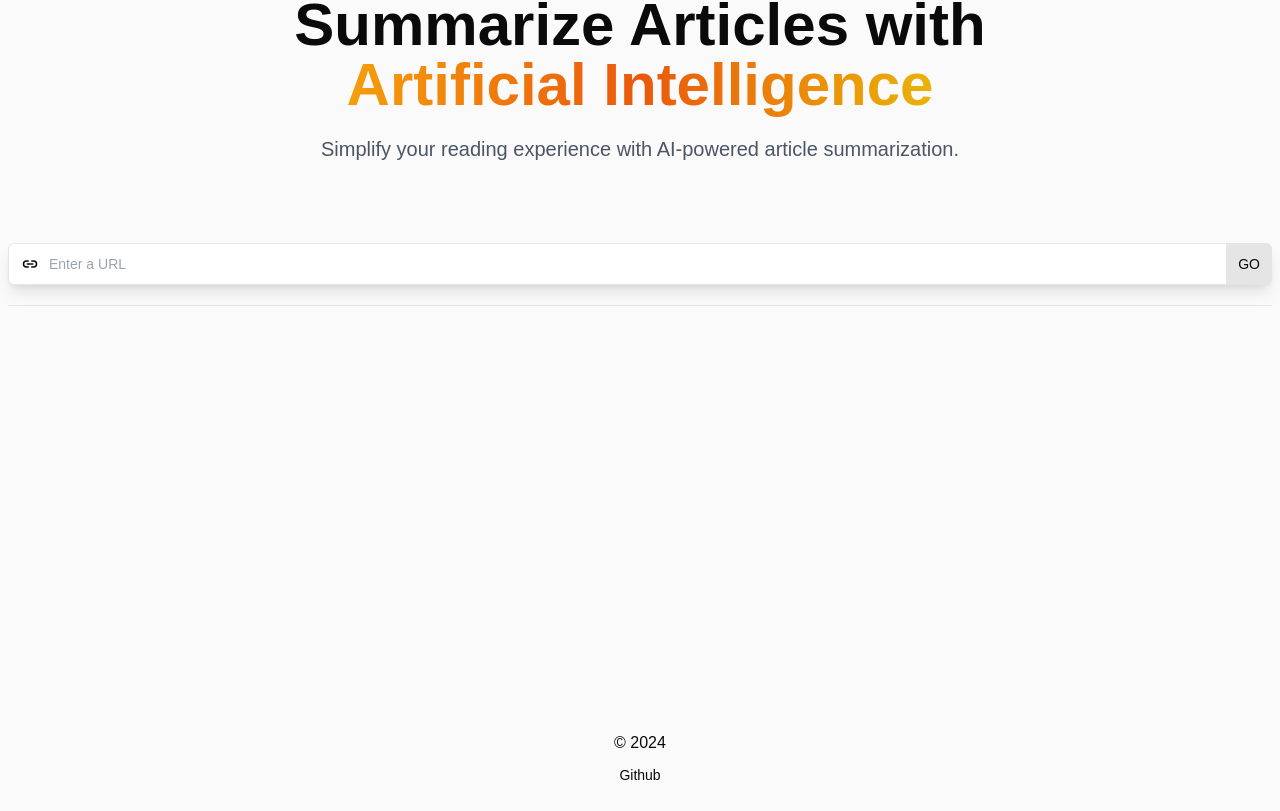
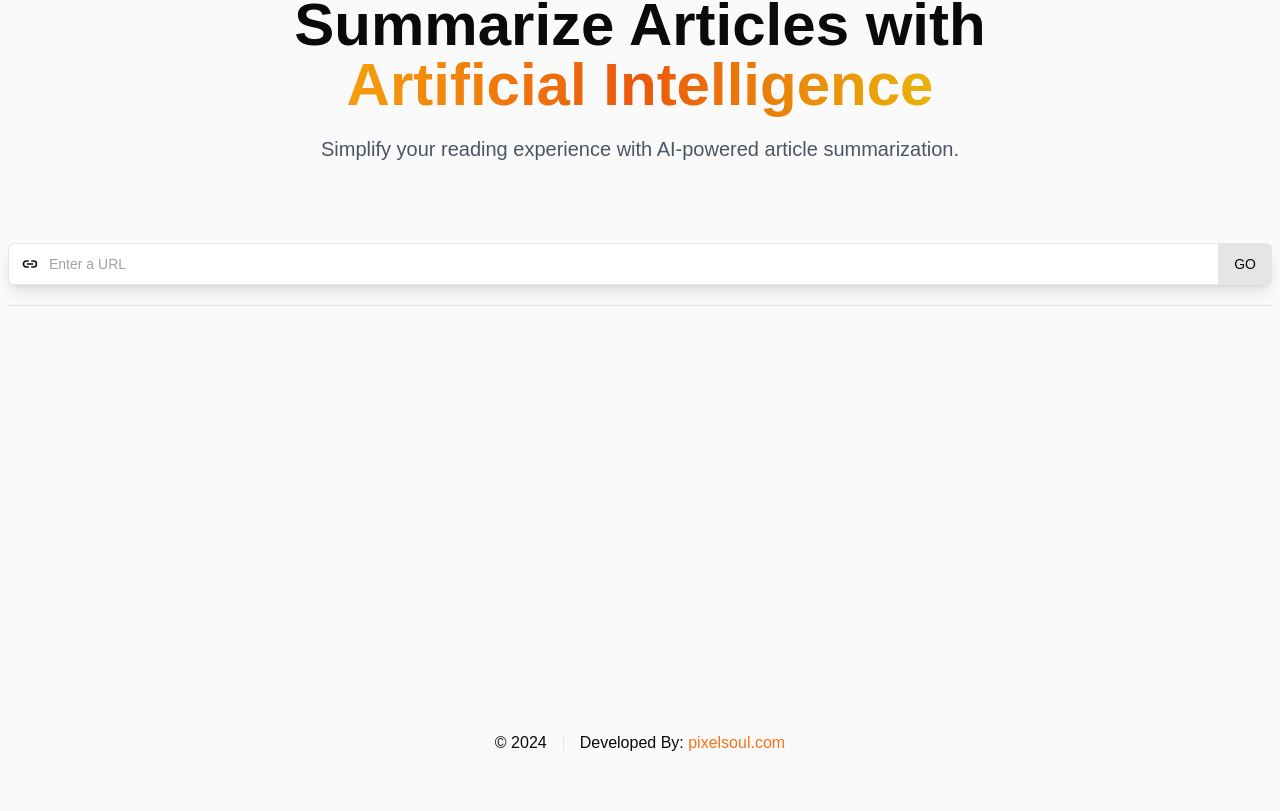
Before and after one commit to pixelsoul/SumUp, a Next.js app: page / in a window 1280 px wide. Shown: the part 185-996 px from the top of the page. After the commit the page ends 956 px from the top, so only its background shows below. Built offline with nearby package versions, Linux system fonts and the light colour scheme.

Commit message:
some style changes. update footer.

```diff
--- a/app/components/form/AddressInput.tsx
+++ b/app/components/form/AddressInput.tsx
@@ -32,11 +32,13 @@ const AddressInput = ({ value, setValue, placeholder, onSubmit, loading }: Addre
                 autoComplete="off"
                 required
                 disabled={loading}
-                className="block w-full rounded-md border border-gray-200 dark:border-gray-600 bg-white dark:bg-neutral-700 py-2.5 pl-10 pr-12 text-sm shadow-lg font-medium focus:border-black focus:outline-none focus:ring-0"
+                className="block w-full rounded-md border border-gray-200 dark:border-gray-600 bg-white dark:bg-neutral-700 py-2.5 pl-10 pr-12 text-sm shadow-lg font-medium focus:border-neutral-400 focus:dark:border-neutral-500 focus:outline-none focus:ring-0"
             />
             <button
                 type="submit"
-                className={`absolute right-0 px-3 text-sm uppercase bg-neutral-200 dark:bg-neutral-800 h-full rounded-r-md ${inter}`}>
+                className={`absolute right-0 px-4 text-sm uppercase bg-neutral-200 dark:bg-neutral-800 h-full rounded-r-md hover:bg-neutral-300 dark:hover:bg-neutral-600 focus:outline-none focus:ring-0 ${
+                    loading ? "cursor-not-allowed" : ""
+                } font-${inter}`}>
                 Go
             </button>
         </form>
--- a/app/components/layout/Footer.tsx
+++ b/app/components/layout/Footer.tsx
@@ -1,20 +1,21 @@
 "use client"
 
-import { Button } from "@/components/ui/button"
+import Link from "next/link"
+import { Separator } from "@/components/ui/separator"
 
 const siteName = process.env.NEXT_PUBLIC_SITE_NAME
 
 const Footer = () => {
     return (
-        <footer className=" py-4 flex flex-col items-center justify-center mt-auto">
+        <footer className=" py-4 flex flex-row gap-4 items-center justify-center mt-auto">
             <p>&copy; 2024 {siteName}</p>
-            <Button
-                variant="ghost"
-                type="button"
-                onClick={() => window.open("https://github.com/pixelsoul/ai-summarizer")}
-                className="black_btn">
-                Github
-            </Button>
+            <Separator orientation="vertical" className="h-4" />
+            <p>
+                Developed By:{" "}
+                <Link href="https://pixelsoul.com" target="_blank">
+                    pixelsoul.com
+                </Link>
+            </p>
         </footer>
     )
 }
```
